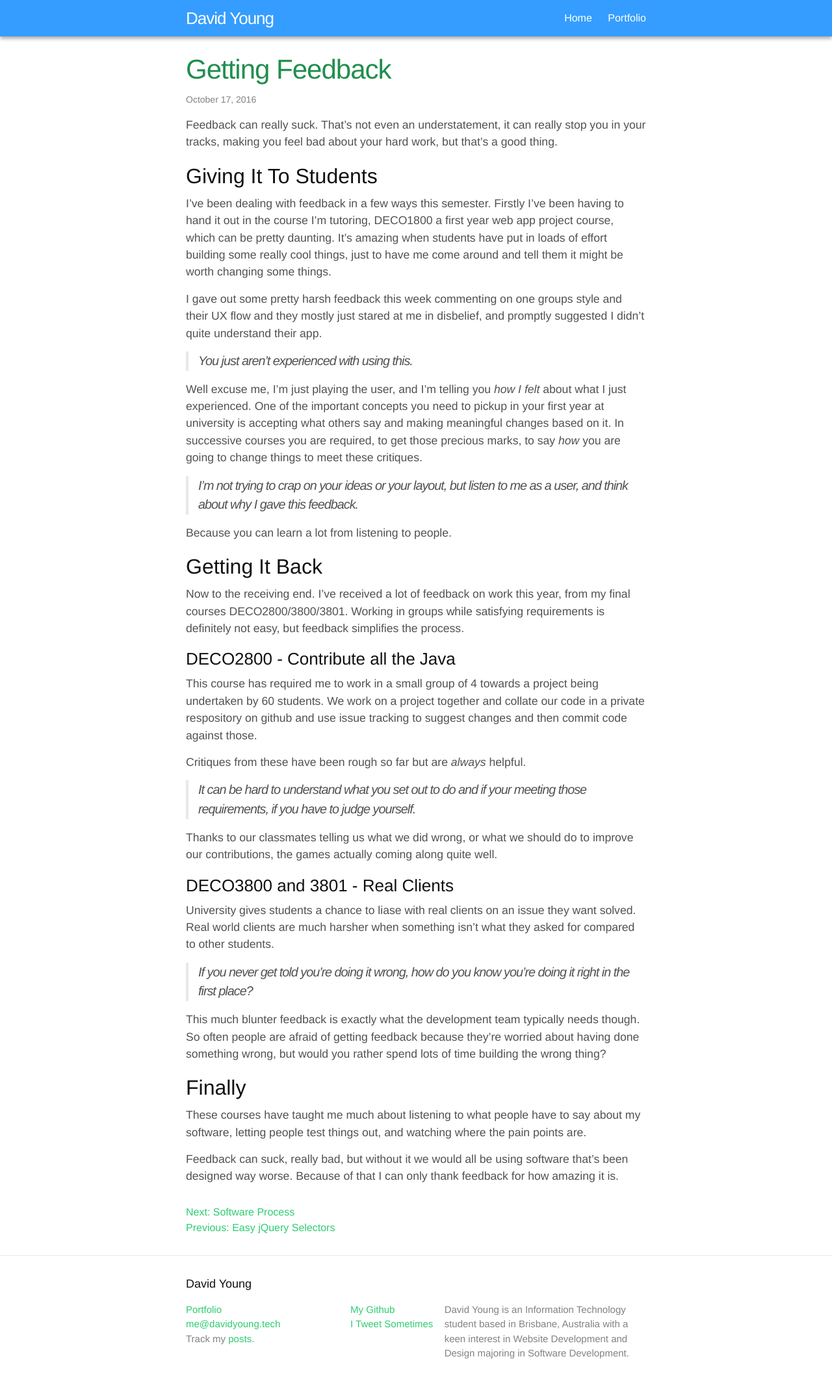
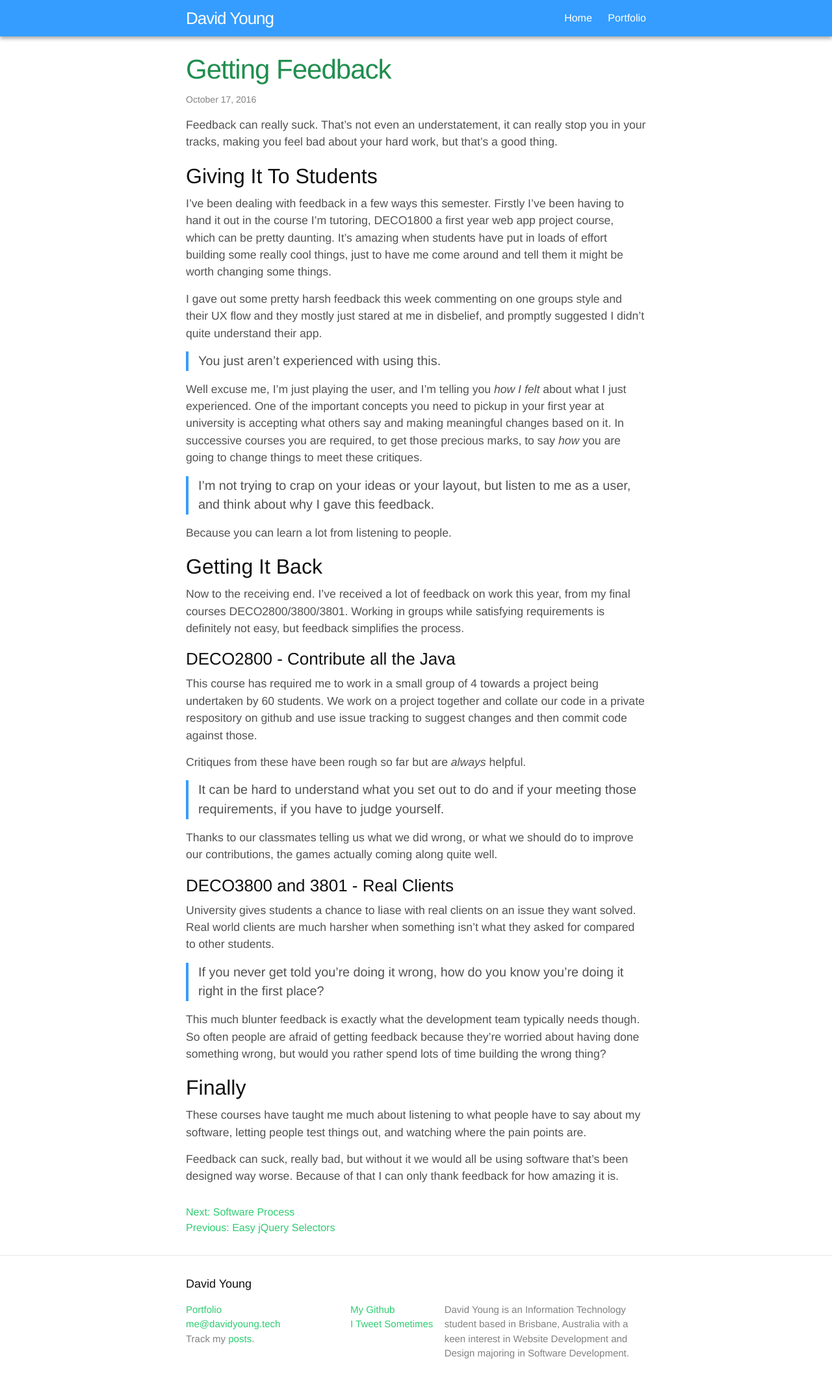
Before and after one commit to dayvidwhy/dayvidwhy.github.io, a Jekyll site: the page built from _posts/2016-10-17-Getting-Feedback.markdown, in a window 1280 px wide. Shown: the whole page at 65% size. Built offline with Jekyll 4.4.1, drawn with Linux system fonts in a browser that asks for light colours.

Commit message:
Fancy blockquotes

```diff
--- a/_sass/_layout.scss
+++ b/_sass/_layout.scss
@@ -271,4 +271,13 @@
             font-size: 18px;
         }
     }
+
+    blockquote {
+        border-left: 4px solid $light-blue;
+
+        p {
+            font-style: normal;
+            letter-spacing: 0;
+        }
+    }
 }
--- a/css/main.scss
+++ b/css/main.scss
@@ -16,6 +16,7 @@
 $background-color: #fff;
 $brand-color:      #2ecc71;
 $white:            #fff;
+$light-blue:       #359DFF;
 
 $grey-color:       #828282;
 $grey-color-light: lighten($grey-color, 40%);
```
